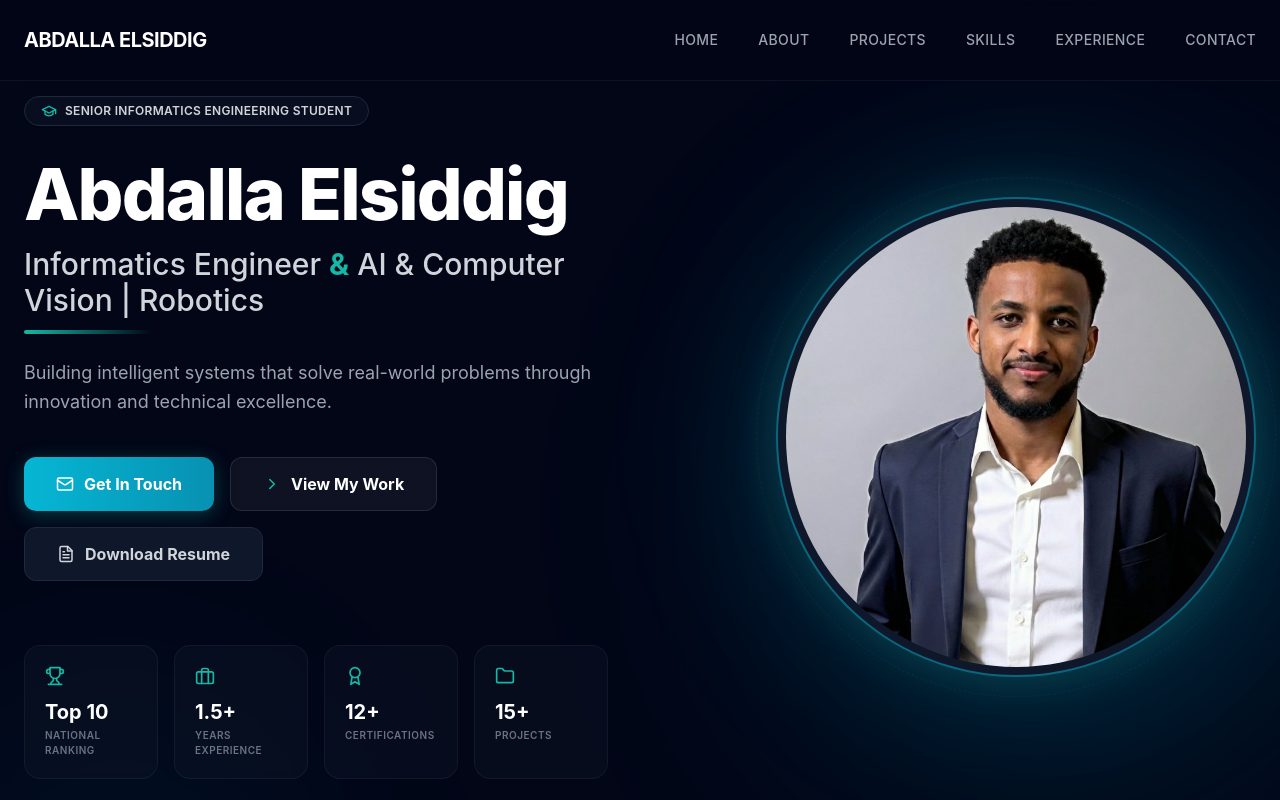
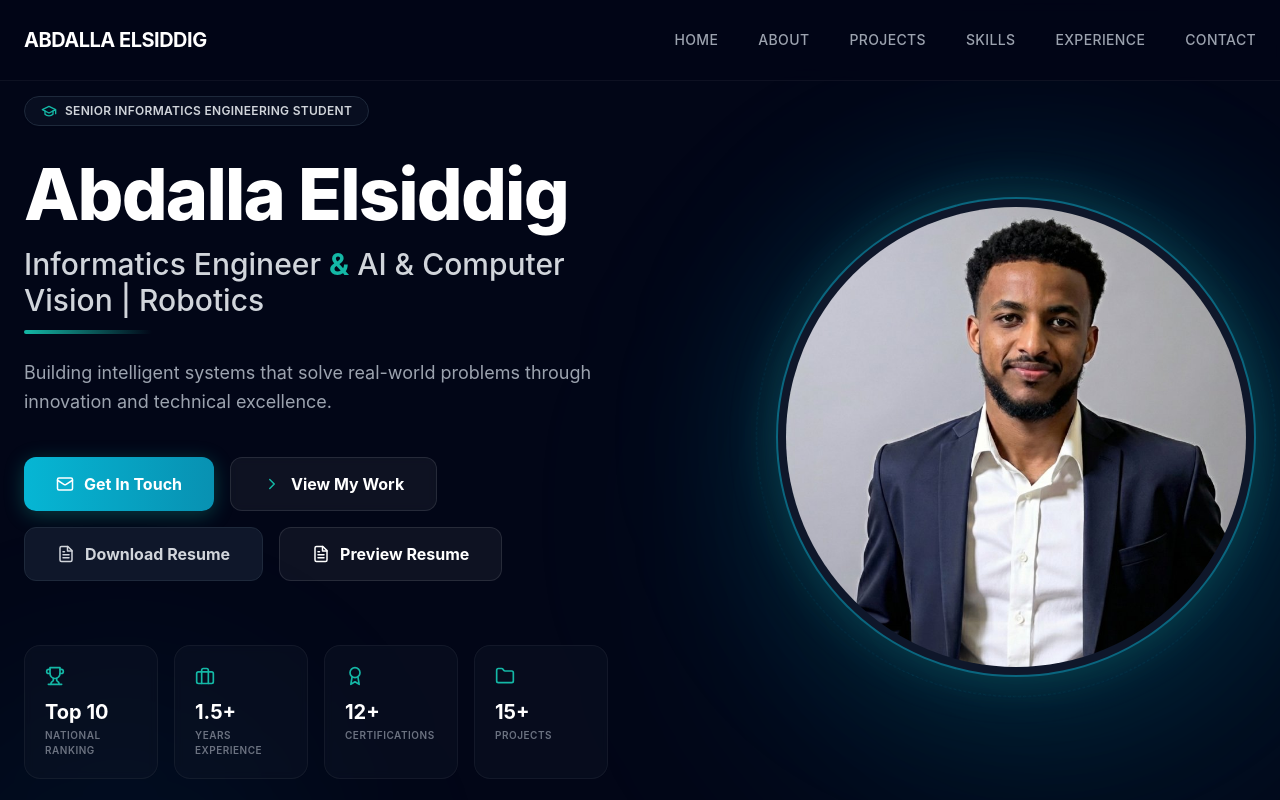
Before and after one commit to a-elradi/portfolio-website, a Next.js app: page / in a window 1280 px wide. Shown: the top 800 px of the page. Built offline with nearby package versions, Linux system fonts and the light colour scheme.

Commit message:
add resume preview and download

```diff
--- a/app/page.jsx
+++ b/app/page.jsx
@@ -102,11 +102,18 @@ const Portfolio = () => {
                 </button>
 
                 <a
-                  href="/Abdalla-Elsiddig-Resume.pdf"
+                  href="/Abdalla-Elsiddig.Resume.pdf"
                   download
                   className="px-8 py-3.5 bg-slate-900 border border-slate-800 hover:border-teal-500/50 text-gray-300 rounded-xl font-bold transition-all flex items-center gap-2.5"
                 >
                   <FileText size={18} /> Download Resume
+                </a>
+                <a
+                  href="/Abdalla-Elsiddig.Resume.pdf"
+                  target="_blank"
+                  className="px-8 py-3.5 bg-white/5 hover:bg-white/10 border border-white/10 rounded-xl font-bold transition-all flex items-center gap-2.5"
+                >
+                  <FileText size={18} /> Preview Resume
                 </a>
               </div>
 
```
